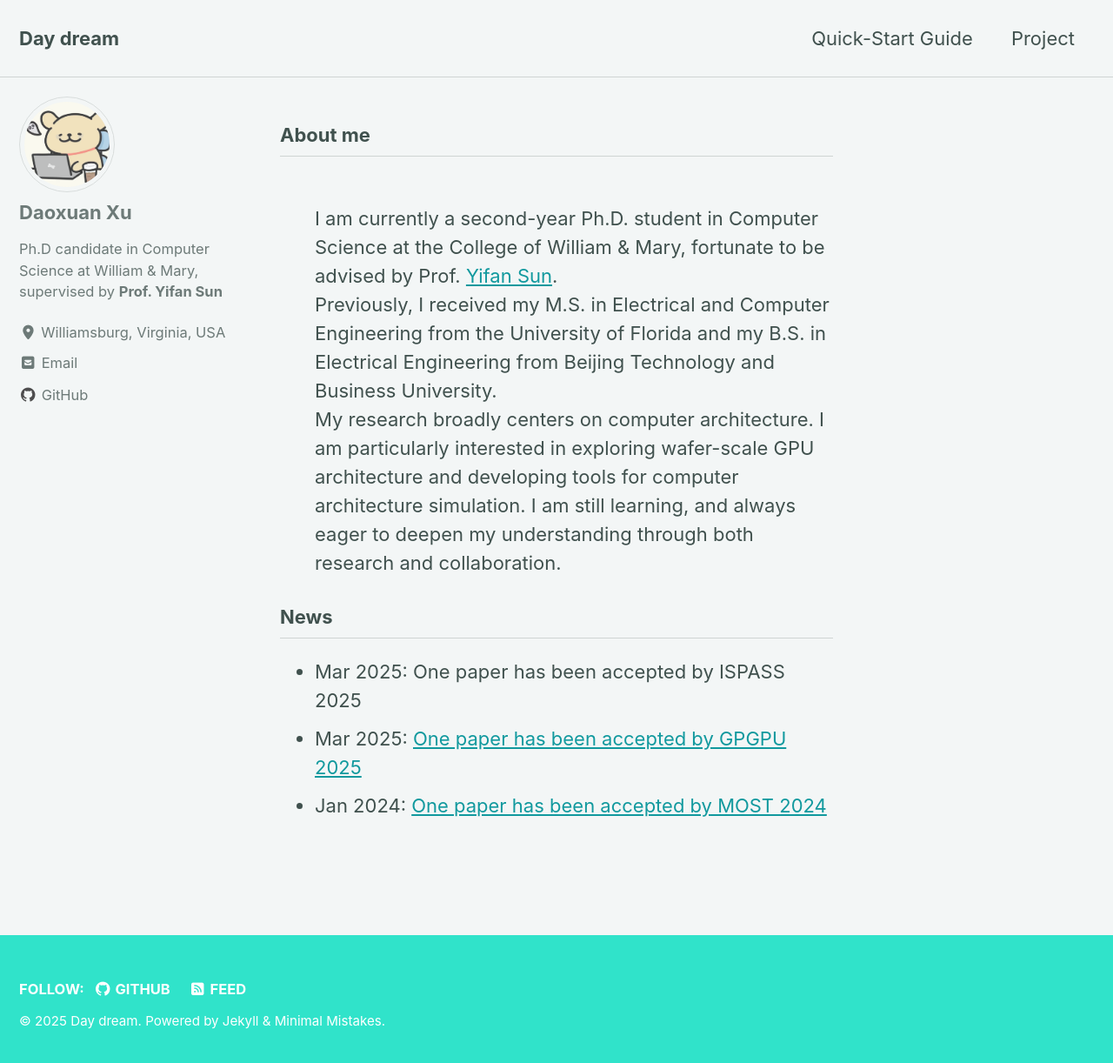
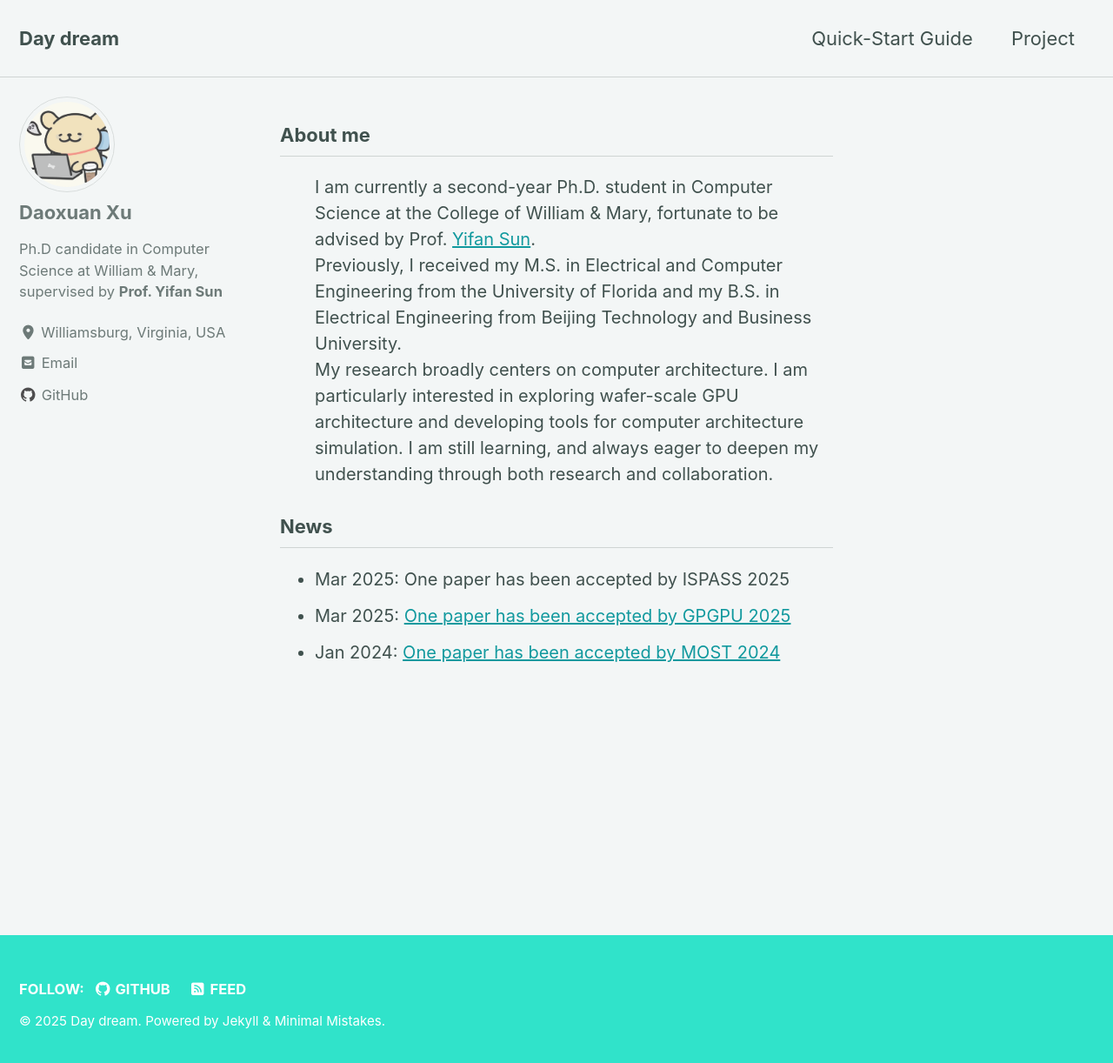
Before and after one commit to DX990307/DX990307.github.io, a Jekyll site: the page built from index.html, in a window 1280 px wide and 1230 px high. Shown: the top 1222 px of the window at 87% size. Built offline with Jekyll 4.4.1, drawn with Linux system fonts in a browser that asks for light colours; cached includes are drawn as plain includes; the list of posts is cut into pages by our own code.

Commit message:
change font

```diff
--- a/_layouts/home.html
+++ b/_layouts/home.html
@@ -5,8 +5,9 @@ layout: archive
 {{ content }}
 <!-- News Section Start -->
 <h3 class="archive__subtitle">About me</h3>
-<ul>
-  <br>I am currently a second-year Ph.D. student in Computer Science at the
+<ul style="font-size:20px;">
+<!-- <div style="font-size:20px;line-height:1.6;"> -->
+  I am currently a second-year Ph.D. student in Computer Science at the
   College of William & Mary, fortunate to be advised by Prof.
   <a href=" https://sarchlab.org/syifan">Yifan Sun</a>.
 
@@ -19,6 +20,7 @@ layout: archive
    for computer architecture simulation. I am still learning, and always eager
     to deepen my understanding through both research and collaboration.
 
+<!-- </div> -->
   <!-- 你可以继续添加更多新闻 -->
 </ul>
 <!-- News Section End -->
@@ -26,7 +28,7 @@ layout: archive
 
 <!-- News Section Start -->
 <h3 class="archive__subtitle">News</h3>
-<ul>
+<ul style="font-size:20px;line-height:1.6;">
   <li>Mar 2025: One paper has been accepted by ISPASS 2025</li>
   <li>Mar 2025: <a href=" https://dl.acm.org/doi/pdf/10.1145/3725798.3725800">One paper has been accepted by GPGPU 2025</a></li>
   <li>Jan 2024: <a href=" https://wmit-pages-prod.s3.amazonaws.com/wp-content/uploads/sites/13/2024/03/19170923/MOST24-Raindrop.pdf">One paper has been accepted by MOST 2024</a></li>
```
Also changed, not shown: 2 other files.
